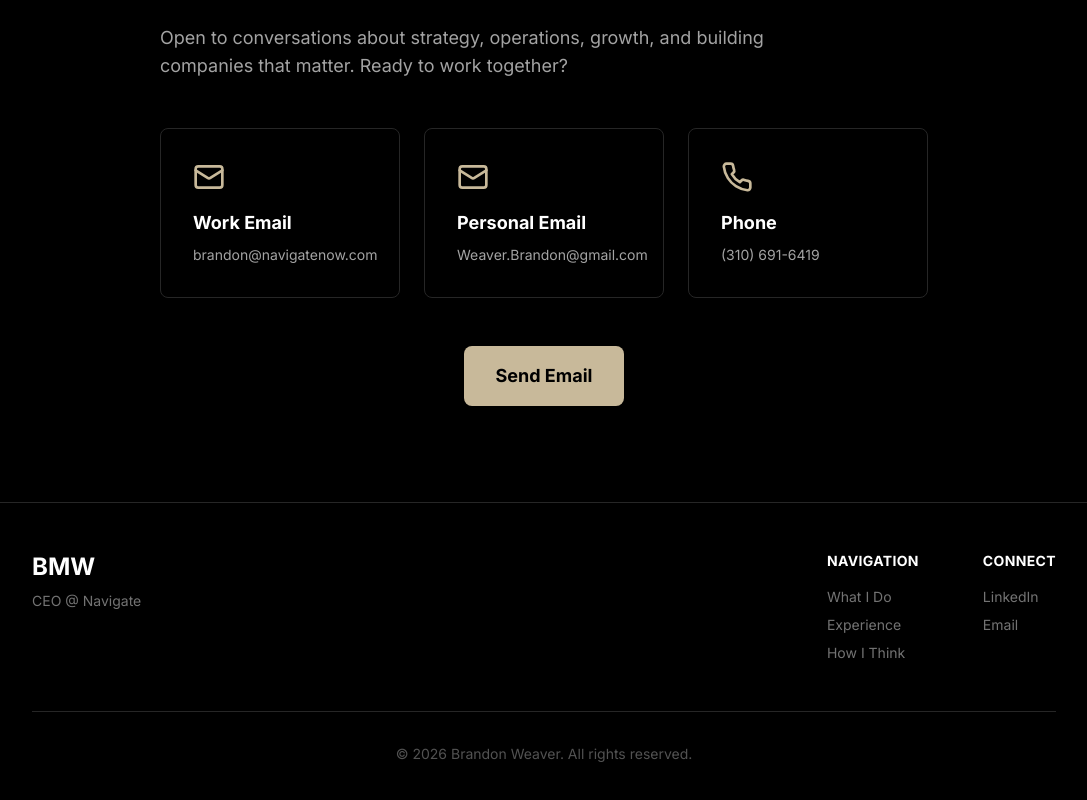
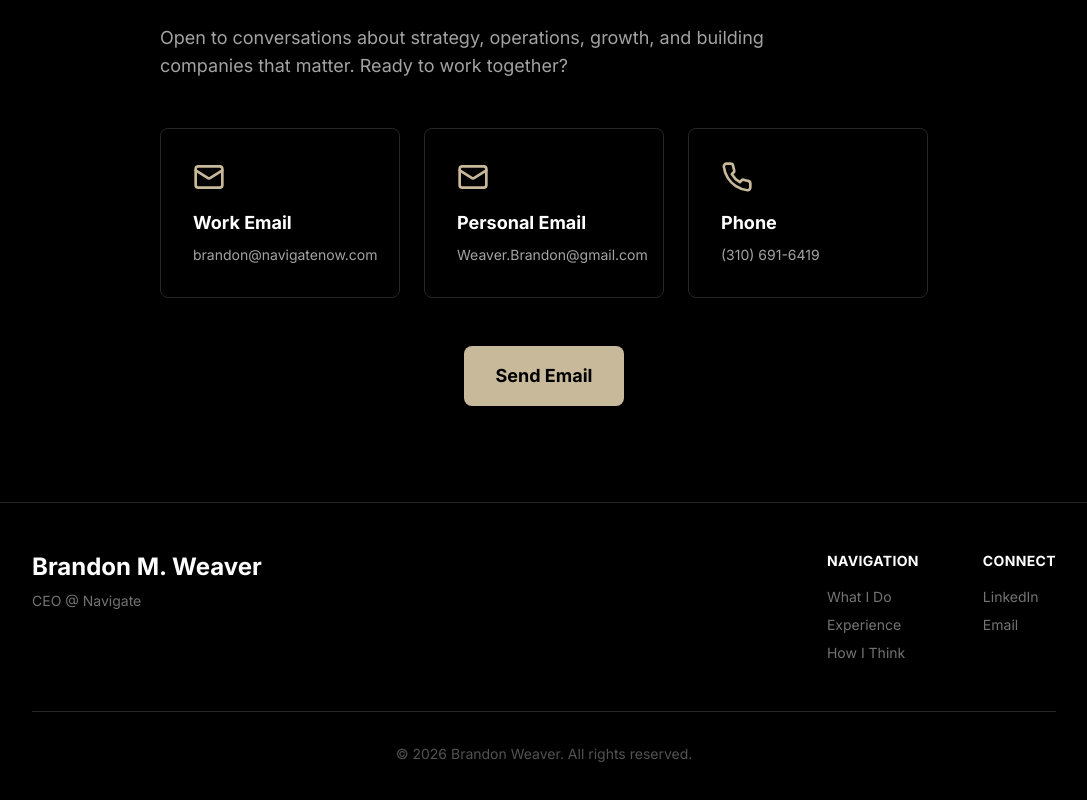
Before and after one commit to letsnavigatebmw/brandonmweaver, a React (Vite) app: page / in a window 1280 px wide. Shown: the part 9176-9976 px from the top of the page, without its empty margins (96-1183 px from the left). Built offline with nearby package versions, Linux system fonts and the light colour scheme.

Commit message:
Change footer branding from 'BMW' to 'Brandon M. Weaver'

```diff
--- a/src/components/Footer.jsx
+++ b/src/components/Footer.jsx
@@ -8,7 +8,7 @@ export default function Footer() {
           {/* Brand */}
           <div>
             <a href="#" className="text-2xl font-bold text-white">
-              BMW
+              Brandon M. Weaver
             </a>
             <p className="text-gray-500 mt-2 text-sm">
               CEO @ Navigate
```
